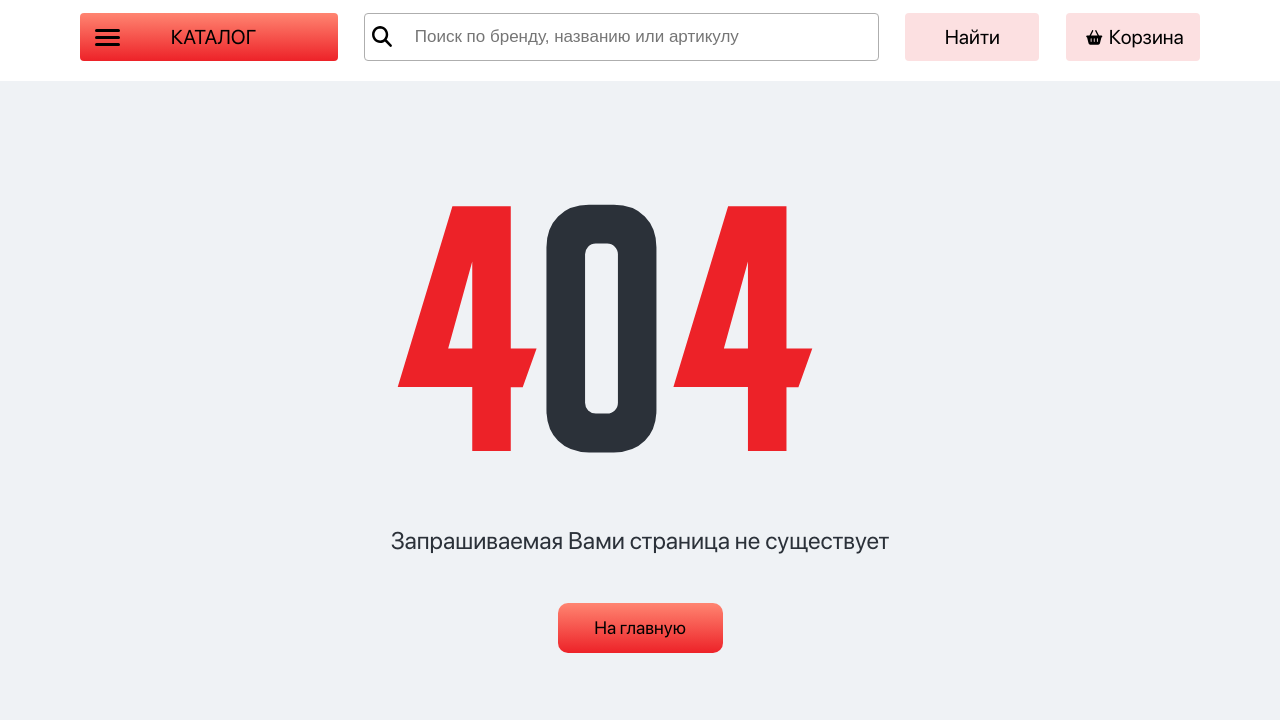
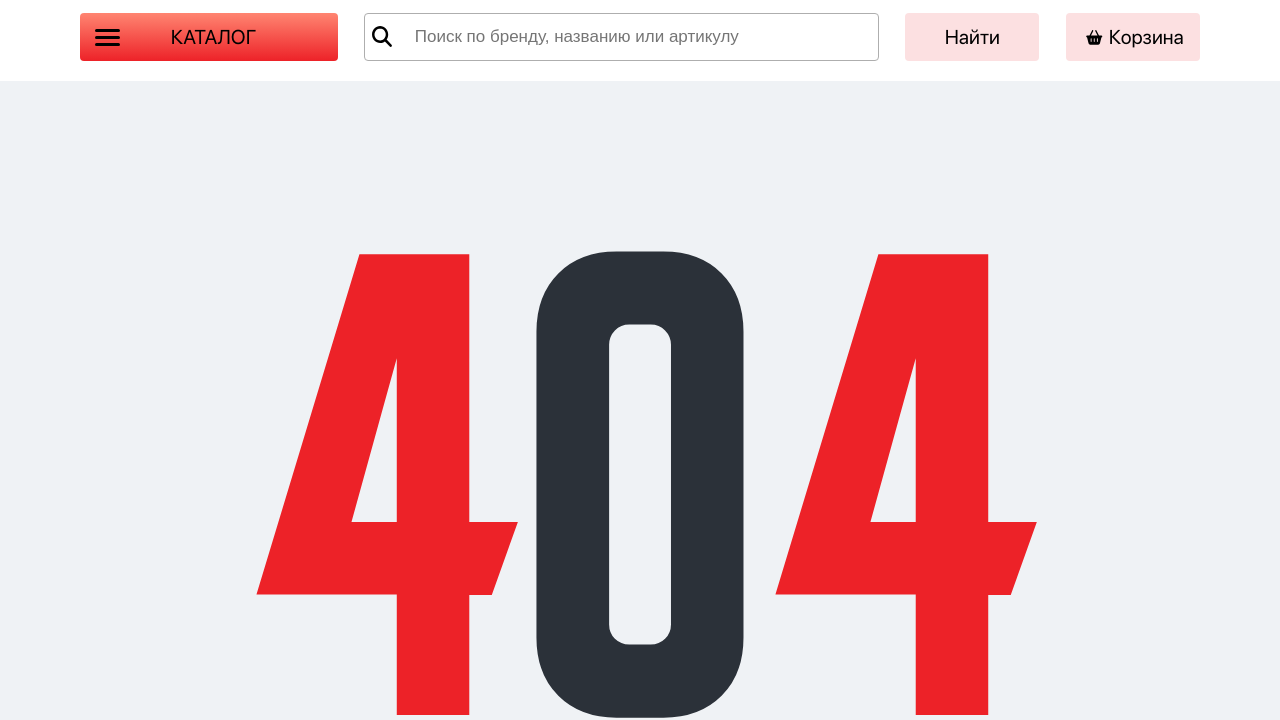
Before and after one commit to VladDev322/msk-snab, a plain HTML site: page 404.html in a window 1280 px wide. Shown: the part 95-815 px from the top of the page. Drawn offline with Linux system fonts and the light colour scheme.

Commit message:
feat: add adaptive to 404 page

```diff
--- a/style/error/_error.scss
+++ b/style/error/_error.scss
@@ -8,14 +8,15 @@
   &__number {
     color: $red-color;
     font-family: Buyan;
-    font-size: 340px;
+    font-size: 50vw;
     font-weight: 700;
+    text-align: center;
   }
 
   &__description {
     color: $black-color;
     text-align: center;
-    font-size: 24px;
+    font-size: 5vw;
     font-weight: 400;
     line-height: 140%;
   }
```
Also changed, not shown: css/style.css, 1 other file.
